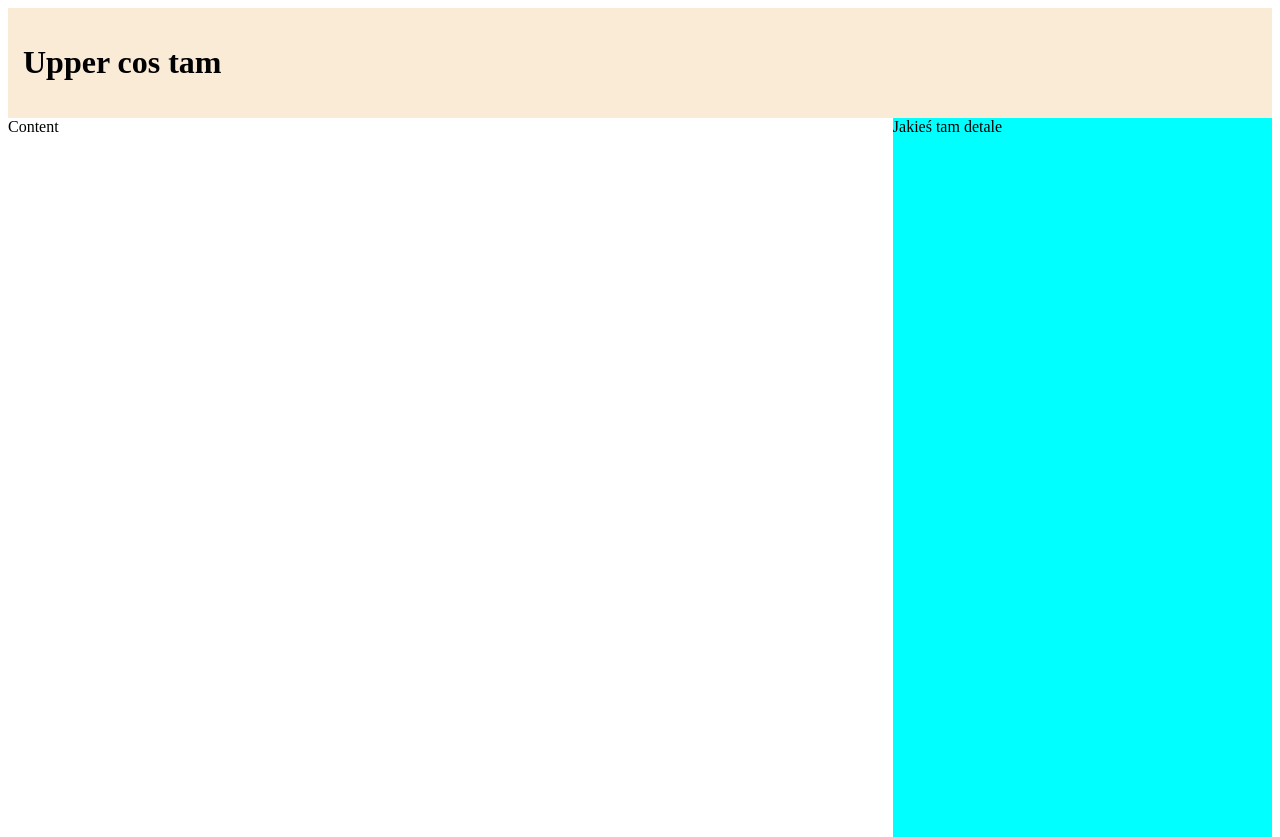
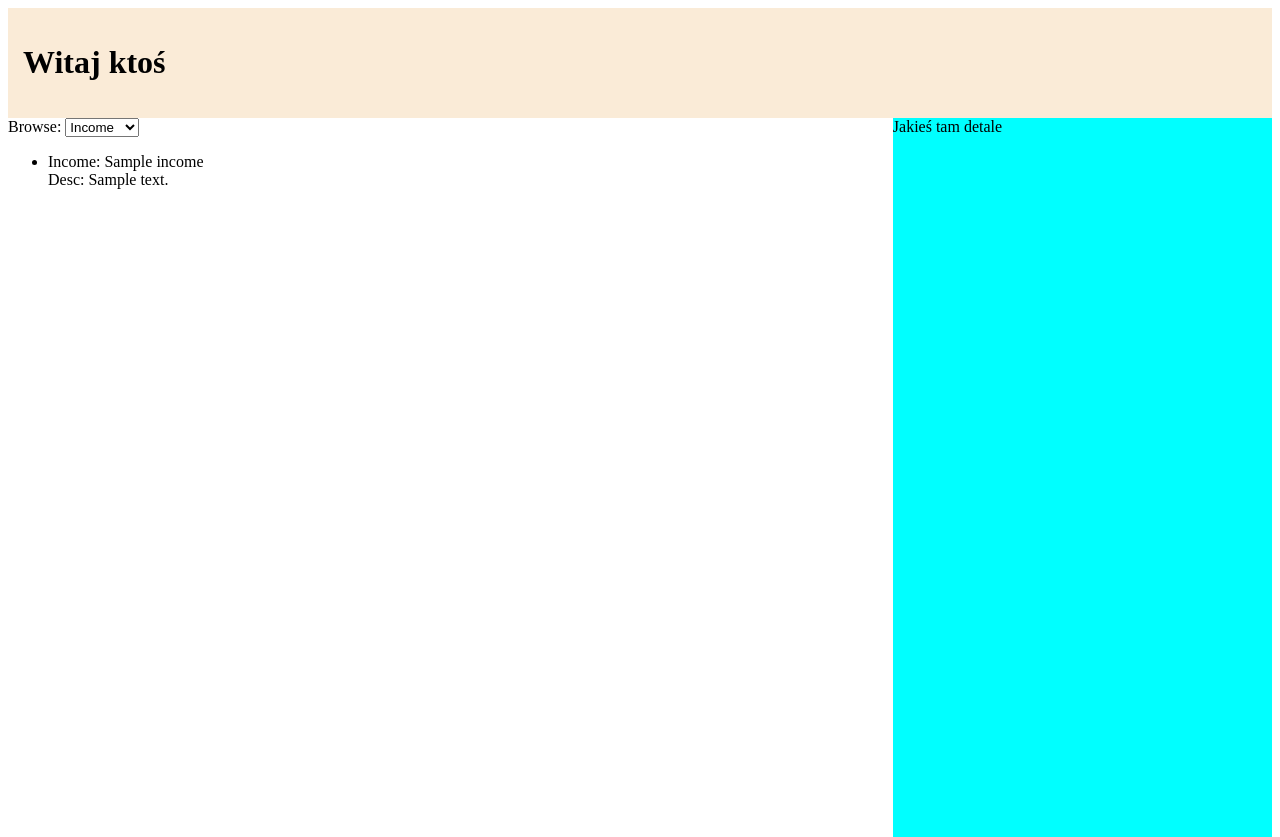
Before and after one commit to Virentoo/SzkieletowkaProjekt, a Django app: page /base in a window 1280 px wide. Shown: the top 837 px of the page. Run offline with Django 3.2, Linux system fonts and the light colour scheme; tables that the repository leaves empty hold one stand-in row (values such as "Sample post").

Commit message:
new branch
#

```diff
--- a/budget/templates/budget/base.html
+++ b/budget/templates/budget/base.html
@@ -4,16 +4,30 @@
 <head>
     <meta charset="UTF-8">
     <title>base</title>
-    <link rel="stylesheet" href="{% static 'css/styles.css' %}" type="text/css">
+    <link rel="stylesheet" href="{% static 'css/../../static/budget/base_styles.css' %}" type="text/css">
 </head>
 <body>
 
 <div id="container">
     <div id="upper">
-        <h1>Upper cos tam</h1>
+        <h1>Witaj ktoś</h1>
     </div>
     <div id="content">
-        Content
+    <label>Browse: </label>
+    <select name="dropdown1">
+        <option value="income">Income</option>
+        <option value="Expense">Expense</option>
+    </select>
+        {% if income_list %}
+            <ul>
+                {% for income in income_list %}
+                    <li>Income: {{ income.income_name }}</li>
+                    Desc: {{ income.income_desc }}
+                {% endfor %}
+            </ul>
+        {% else %}
+            <p>No income are available.</p>
+        {% endif %}
     </div>
     <div id="short_details">
         Jakieś tam detale
--- a/budget/templates/budget/home.html
+++ b/budget/templates/budget/home.html
@@ -1,6 +1,3 @@
-{% extends "budget/base.html" %}
-{% block content %}
 <h1>
 THIS IS  THE HOME PAGE
 </h1>
-{% endblock content %}
--- a/budget/urls.py
+++ b/budget/urls.py
@@ -4,5 +4,5 @@ from . import views
 
 urlpatterns = [
     path('', views.home, name='home'),
-    path('base', views.home, name='home'),
+    path('base', views.base, name='base'),
 ]
--- a/budget/views.py
+++ b/budget/views.py
@@ -1,8 +1,11 @@
 from django.shortcuts import render
+from budget.models import Income
 
 
 def base(request):
-    return render(request, 'budget/base.html')
+    income_list = Income.objects.order_by('-income_date')
+    context = {'income_list': income_list}
+    return render(request, 'budget/base.html', context)
 
 
 def home(request):
```
Also changed, not shown: budget/static/budget/base_styles.css (renamed from budget/static/css/styles.css).
